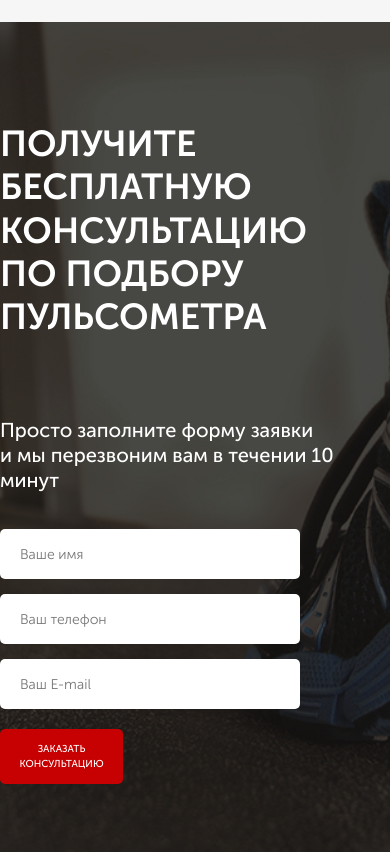
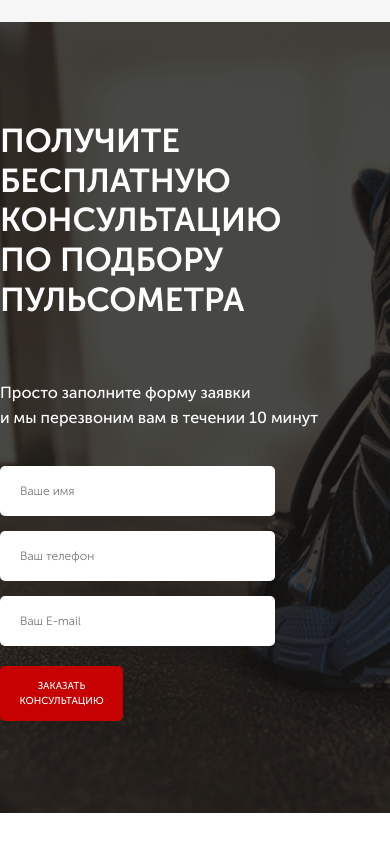
Before and after one commit to Zamuriy98/Zamuriy98, a website: page src/index.html in a window 390 px wide. Shown: the part 1540-2392 px from the top of the page. After the commit the page ends 2353 px from the top, so only its background shows below. Drawn offline with Linux system fonts and the light colour scheme; files whose address does not match are found by name.

Commit message:
Добавил медиа 991

```diff
--- a/src/sass/base/_media.scss
+++ b/src/sass/base/_media.scss
@@ -37,6 +37,26 @@
         }
         &__descr {
             font-size: 13px;
+        }
+    }
+    .title_left {
+        font-size: 33px;
+    }
+    .consultation {
+        &__descr {
+            margin-top: 60px;
+            font-size: 16px;
+        }
+    }
+    .feed-form {
+        width: 275px;
+        input {
+            font-size: 12px;
+        }
+    }
+    .button{
+        &_submit {
+            font-size: 14px;
         }
     }
 }
```
Also changed, not shown: src/css/style.min.css.
